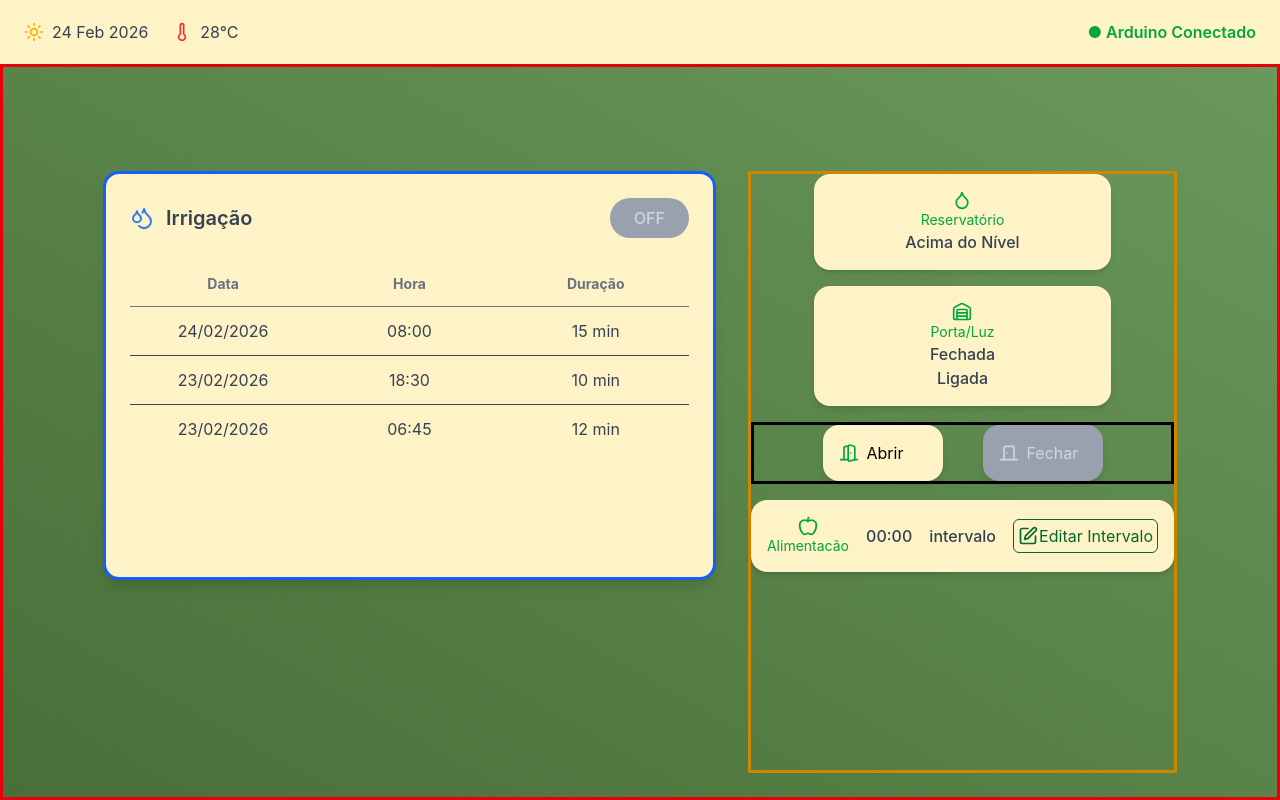
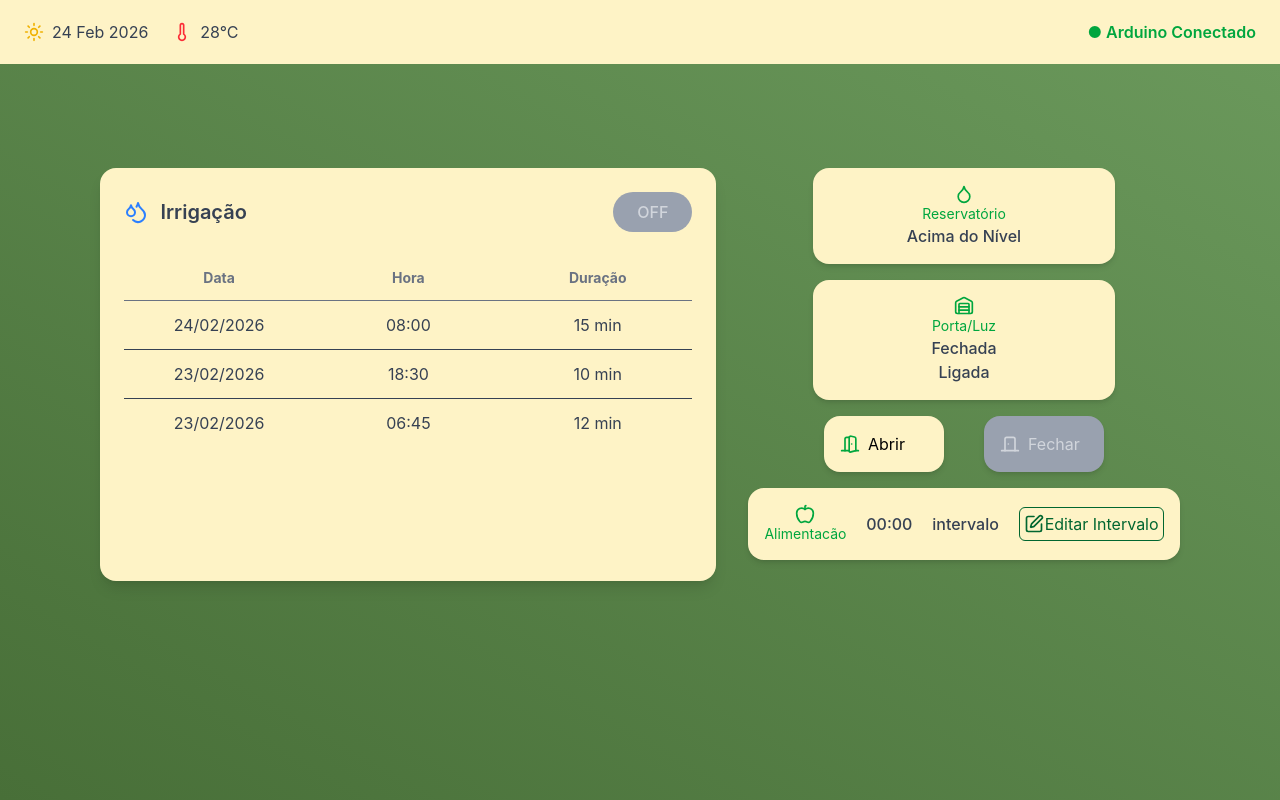
Before and after one commit to YoneWM/FarmApp_ArquiteturaHardware, a React (Vite) app: page / in a window 1280 px wide. Built offline with nearby package versions, Linux system fonts and the light colour scheme.

Commit message:
Guide borders removed

```diff
--- a/src/App.jsx
+++ b/src/App.jsx
@@ -37,10 +37,10 @@ export default function App() {
         </div>
       </header>
 
-      {/* Main Layout */}
-      <div className="flex flex-1 p-6 gap-8 justify-center bg-linear-to-tr from-[#486F38] to-[#6a985b] border-red-600 border-3">
-        {/* Left Panel */}
-        <div className="mt-20 w-[50%] h-[60%] bg-(--secondary-color) rounded-2xl shadow-lg p-6 flex flex-col border-blue-600 border-3">
+      {/* Main Layout border-red-600 border-3*/}
+      <div className="flex flex-1 p-6 gap-8 justify-center bg-linear-to-tr from-[#486F38] to-[#6a985b]">
+        {/* Left Panel border-blue-600 border-3*/}
+        <div className="mt-20 w-[50%] h-[60%] bg-(--secondary-color) rounded-2xl shadow-lg p-6 flex flex-col">
           {/*Header */}
           <div className="flex items-center justify-between mb-6">
             <div className="flex items-center gap-3">
@@ -94,8 +94,8 @@ export default function App() {
           </div>
         </div>
 
-        {/*Right Panel */}
-        <div className="mt-20 w-[35%] flex flex-col gap-4 border-yellow-600 border-3 items-center">
+        {/*Right Panel border-yellow-600 border-3*/}
+        <div className="mt-20 w-[35%] flex flex-col gap-4  items-center">
           {/* Status Reservatorio */}
           <div className="min-[1300px]:relative w-[70%] bg-(--secondary-color) shadow-md rounded-2xl p-4 justify-center flex max-[1300px]:flex-col items-center min-[1300px]:gap-8 hover:shadow-lg border-gray-400">
             <div className="min-[1300px]:absolute min-[1300px]:left-4 flex flex-col items-center text-green-600 text-sm">{<Droplet className="w-5 h-5" />} Reservatório</div>
@@ -109,8 +109,8 @@ export default function App() {
             <span className="text-gray-700 text-md font-medium min-[1300px]:mr-auto">{}Ligada</span>
           </div>
 
-          {/* Botoes Abrir/Fechar Porta*/}
-          <div className="w-full flex border-3 justify-center gap-10">
+          {/* Botoes Abrir/Fechar Porta border-3*/}
+          <div className="w-full flex justify-center gap-10">
             <button className={
               `bg-(--secondary-color) shadow-md rounded-2xl p-4 flex items-center justify-start w-30 gap-2 hover:shadow-lg transition duration-250 ease-in-out ${!doorIsClosed?"bg-gray-400 text-gray-300":" hover:cursor-pointer "}`}
               onClick={() => setDoorIsClosed(!doorIsClosed)} disabled={doorIsClosed?false:true}>
```
